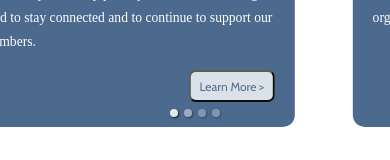
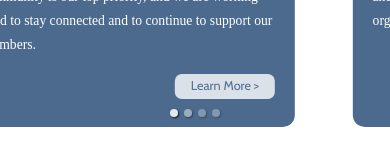
Before and after one commit to Ricomitch/The-Door, a React (Create React App) app in the folder client/: page / in a window 390 px wide. Shown: the part 431-591 px from the top of the page. Built offline with nearby package versions, Linux system fonts and the light colour scheme; a web font is replaced by a local one.

Commit message:
rect143 button style madness fixed

```diff
--- a/client/src/assets/GetInvolved/copy.json
+++ b/client/src/assets/GetInvolved/copy.json
@@ -1,7 +1,6 @@
 {
   "GetInvolvedHeroRectangle143": {
     "header": "Get Involved",
-    "subheader": null,
     "content": "The COVID-19 public health crisis and while The Door’s physical spaces are mostly closed, we are virtually open! The health and wellbeing of our community is our top priority, and we are working hard to stay connected and to continue to support our members.",
     "button-value": null
   }
--- a/client/src/components/HomePage/Faces.css
+++ b/client/src/components/HomePage/Faces.css
@@ -108,6 +108,7 @@
     height: 800px;
     margin-top: 20px;
     background-color: #c2cbd6;
+    position: relative;
   }
   .faces-main {
     display: flex;
@@ -120,6 +121,8 @@
   }
   .mobile-flower {
     visibility: visible;
+    position: absolute;
+    top: -60px;
   }
   .Rectangle178 {
     width: 50%;
--- a/client/src/components/HomePage/Faces.jsx
+++ b/client/src/components/HomePage/Faces.jsx
@@ -6,7 +6,7 @@ import MobileFlower from '../../assets/mobile/flower3-screenshot.png'
 function Faces() {
   return (
     <div className='faces-div'>
-      <img className='mobile-flower' src={MobileFlower} alt='floral background'></img>
+      <img className='mobile-flower' src={MobileFlower} alt='floral background' />
       <div
         className='flower2'
         style={{ backgroundImage: `url(${Flower2})` }}></div>
--- a/client/src/components/shared/Rectangle143/Rectangle143.css
+++ b/client/src/components/shared/Rectangle143/Rectangle143.css
@@ -39,11 +39,13 @@
   background-color: rgba(255, 255, 255, 0.8);
   align-self: flex-end;
   padding: 6px;
+  text-align: center;
 }
 .rectangle-link {
   /* width: 198px; */
   height: 37px;
   align-self: flex-end;
+  text-decoration: none;
 }
 .button-words {
   width: 107px;
@@ -105,19 +107,20 @@
   .rectangle-volunteer-button,
   .rectangle-button {
     /* width: 99px; */
-    padding: 6px 9px;
     width: auto;
-    height: 32px;
+    height: 25px;
+    line-height: 0;
+
   }
   .button-words {
     font-family: Cabin;
     font-style: normal;
     font-weight: normal;
-    font-size: 12px;
-    line-height: 12px;
+    font-size: 3.25vw;
+    /* height: 28px; */
+    line-height: 3.25vw;
+    padding: 0 10px;
+
   }
-  /* .rectangle-volunteer-button{
-    margin-top:15px;
-    width: 100px;
-  } */
+
 }
--- a/client/src/components/shared/Rectangle143/Rectangle143.jsx
+++ b/client/src/components/shared/Rectangle143/Rectangle143.jsx
@@ -21,16 +21,16 @@ function Rectangle143({ copy }) {
       <p className='rectangle-content'>{copy.content}</p>
       {volunteerButton ? (
         <Link to='/sign-up' className='rectangle-link'>
-          <button
-            className={`rectangle-button rectangle-volunteer-button ${addlButtonClass} ${noButtonClass}`}>
+          <div
+            className={`rectangle-button  ${addlButtonClass} ${noButtonClass}`}>
             <span className='button-words'>{copy.buttonValue}</span>
-          </button>
+          </div>
         </Link>
       ) : (
-        <button
+        <div
           className={`rectangle-button ${addlButtonClass} ${noButtonClass}`}>
           <span className='button-words'>{copy.buttonValue}</span>
-        </button>
+        </div>
       )}
     </div>
   )
```
